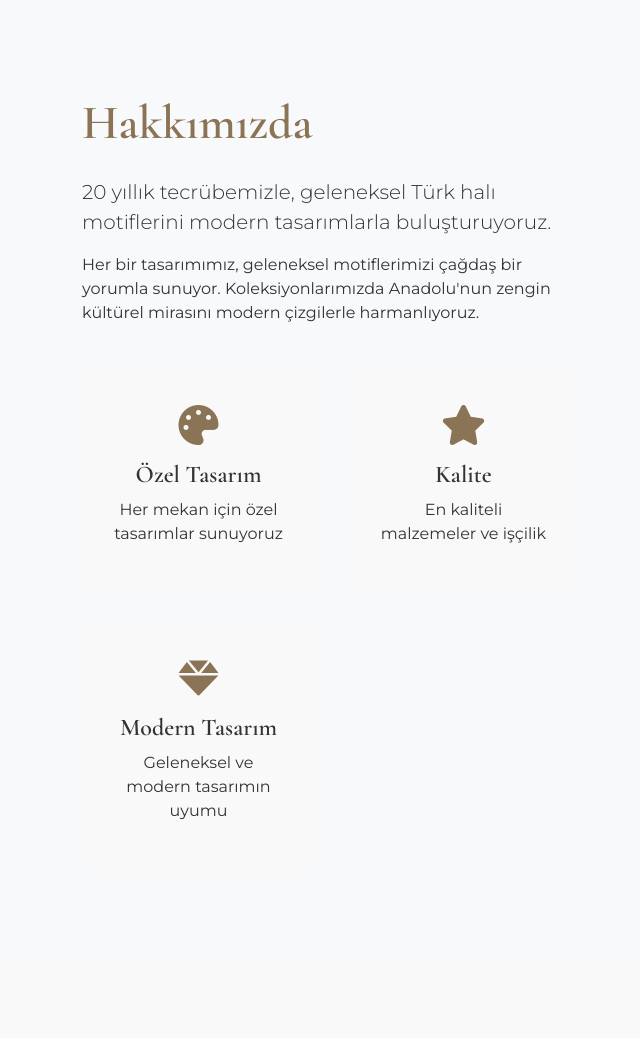
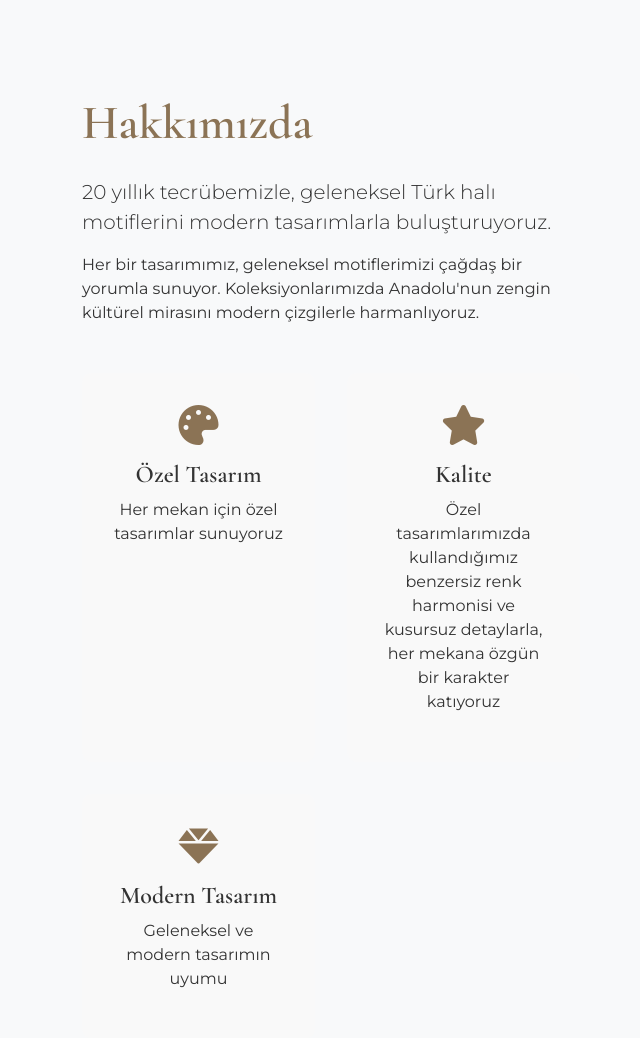
Before and after one commit to Zeronsyler/Handizayn, a Flask app: page / in a window 1280 px wide. Shown: the part 1127-2165 px from the top of the page, without its empty margins (0-640 px from the left). Run offline with Flask 3, Linux system fonts and the light colour scheme; data comes from the database, SQL or seed files in the repository; data that the repository does not hold is empty.

Commit message:
Update quality section text to focus on color harmony

```diff
--- a/templates/index.html
+++ b/templates/index.html
@@ -60,7 +60,7 @@
                         <div class="feature" data-aos="fade-up" data-aos-delay="200">
                             <i class="fas fa-star"></i>
                             <h4>Kalite</h4>
-                            <p>En kaliteli malzemeler ve işçilik</p>
+                            <p>Özel tasarımlarımızda kullandığımız benzersiz renk harmonisi ve kusursuz detaylarla, her mekana özgün bir karakter katıyoruz</p>
                         </div>
                         <div class="feature" data-aos="fade-up" data-aos-delay="300">
                             <i class="fas fa-gem"></i>
```
